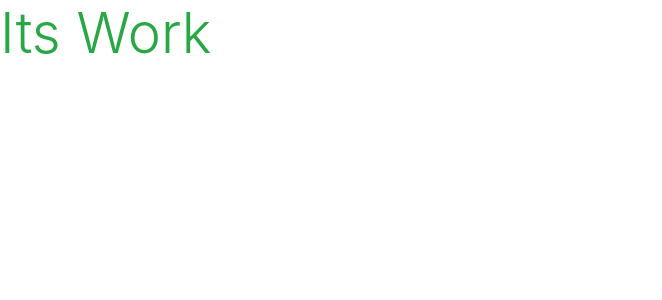
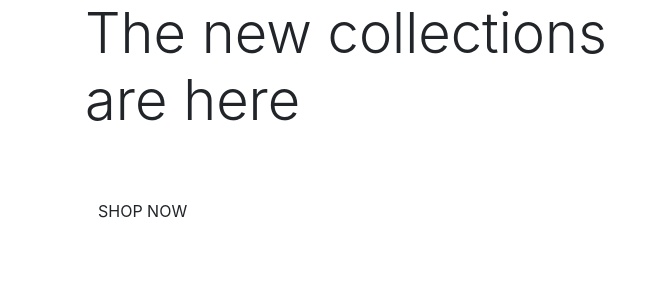
Before and after one commit to farah1979/boutique_ado_v1, a Django app: page / in a window 1280 px wide. Shown: the top 300 px of the page, without its empty margins (0-662 px from the left). Run offline with Django 3.2, Linux system fonts and the light colour scheme; some libraries are stand-ins or nearby versions.

Commit message:
added home page content

```diff
--- a/home/templates/home/index.html
+++ b/home/templates/home/index.html
@@ -1,7 +1,34 @@
 {% extends "base.html" %}
-
 {% load static %}
 
+{% block bage_header %}
+<div class="container header-container">
+    <div class="row">
+        <div class="col">
+
+        </div>
+    </div>
+</div>
+{% endblock %}
+
+
+
 {% block content %}
-<h1 class="display-4 text-success">Its Work</h1>
+
+<div class="container h-100">
+    <div class="row h-100">
+        <div class="col-7 col-md-6 my-auto">
+            <h1 class="display-4 logo-font text-block">The new collections are here</h1>
+            <div class="my-5">
+                <h4>
+                    <a href="" class="shop-now-button btn btn-large rounded-0 text-uppercase py-3">
+                        Shop Now
+                    </a>
+                </h4>
+            </div>
+
+        </div>
+    </div>
+</div>
+
 {% endblock %}
```
